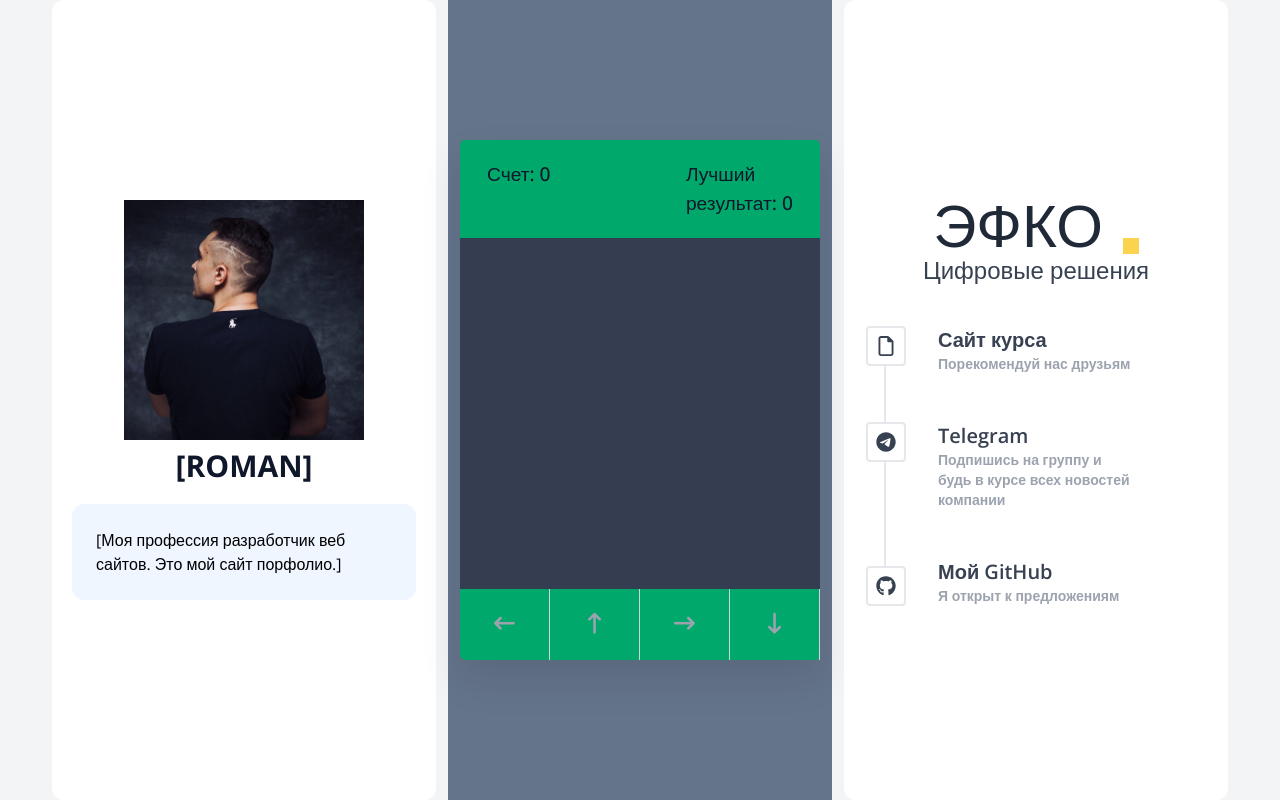
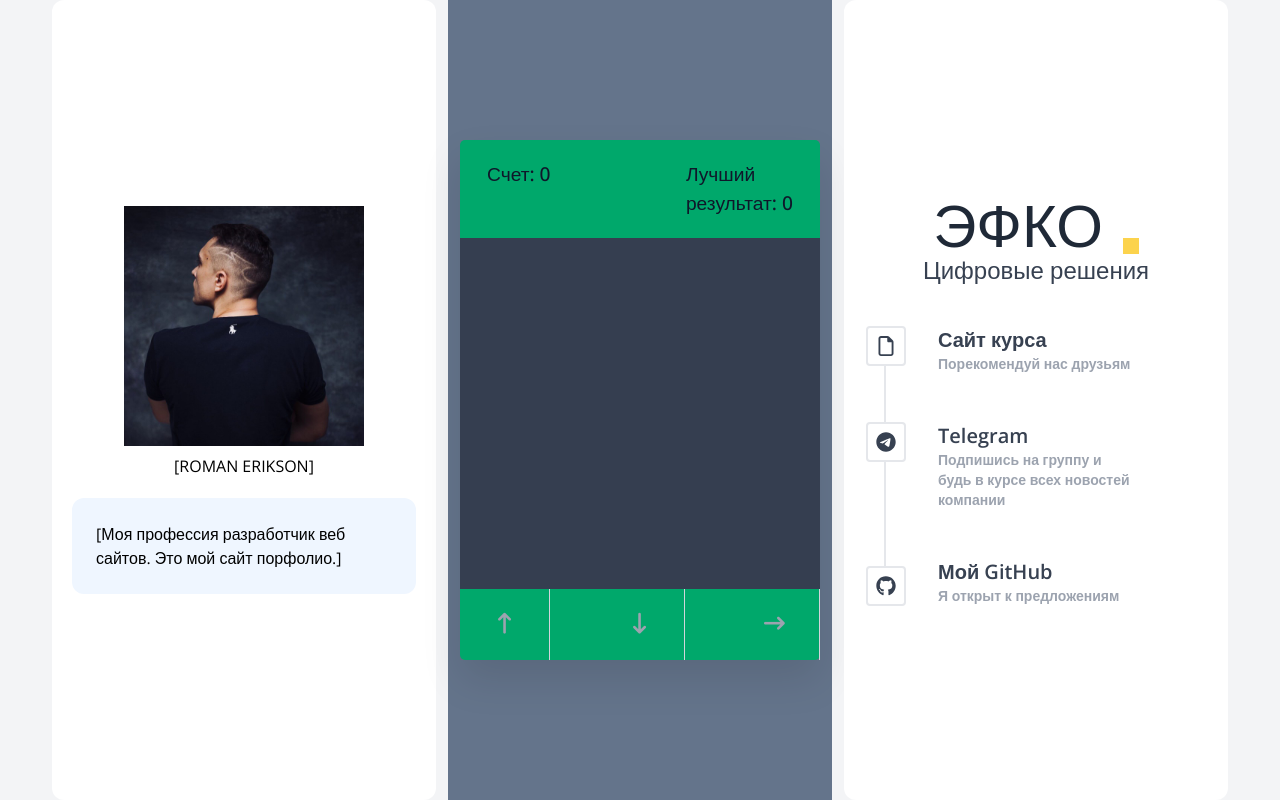
Before and after one commit to olimpjs/portfolio, a plain HTML site: page index.html in a window 1280 px wide. Drawn offline with nearby package versions, Linux system fonts and the light colour scheme.

Commit message:
Update index.html

```diff
--- a/index.html
+++ b/index.html
@@ -39,7 +39,8 @@
             />
           </div>
           <!-- TODO: 9. Добавить свое имя -->
-          <h1 class="text-3xl font-bold text-slate-900">[ROMAN]</h1>
+          <a href='https://vk.com/romanerikson'
+            >[ROMAN ERIKSON]</a>
         </div>
 
         <!-- TODO: 10. Добавить информацию о себе -->
@@ -49,9 +50,12 @@
       </div>
 
       <div
+
         class="bg-slate-500 h-full w-full lg:w-[30%] flex items-center justify-center p-3"
       >
+
         <div class="wrapper">
+
           <div class="game-details">
             <span class="score text-slate-900"
               >Счет: <span id="score" class="text-slate-900">0</span></span
@@ -62,11 +66,12 @@
             >
           </div>
           <div class="play-board"></div>
+
           <div class="controls">
-            <i data-key="ArrowLeft" class="fa-solid fa-arrow-left-long"></i>
+            <!-- <i data-key="ArrowLeft" class="fa-solid fa-arrow-left-long"></i> -->
             <i data-key="ArrowUp" class="fa-solid fa-arrow-up-long"></i>
+            <i data-key="ArrowDown" class="fa-solid fa-arrow-down-long"></i>
             <i data-key="ArrowRight" class="fa-solid fa-arrow-right-long"></i>
-            <i data-key="ArrowDown" class="fa-solid fa-arrow-down-long"></i>
           </div>
         </div>
       </div>
```
